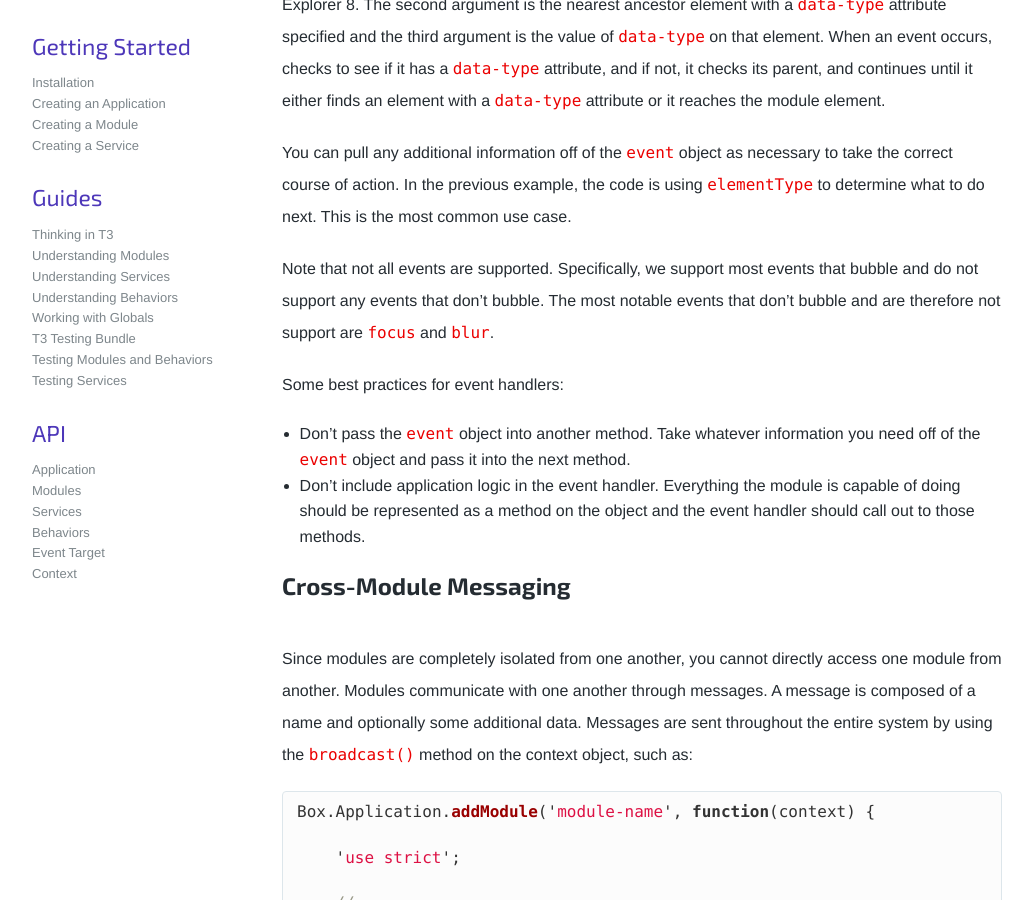
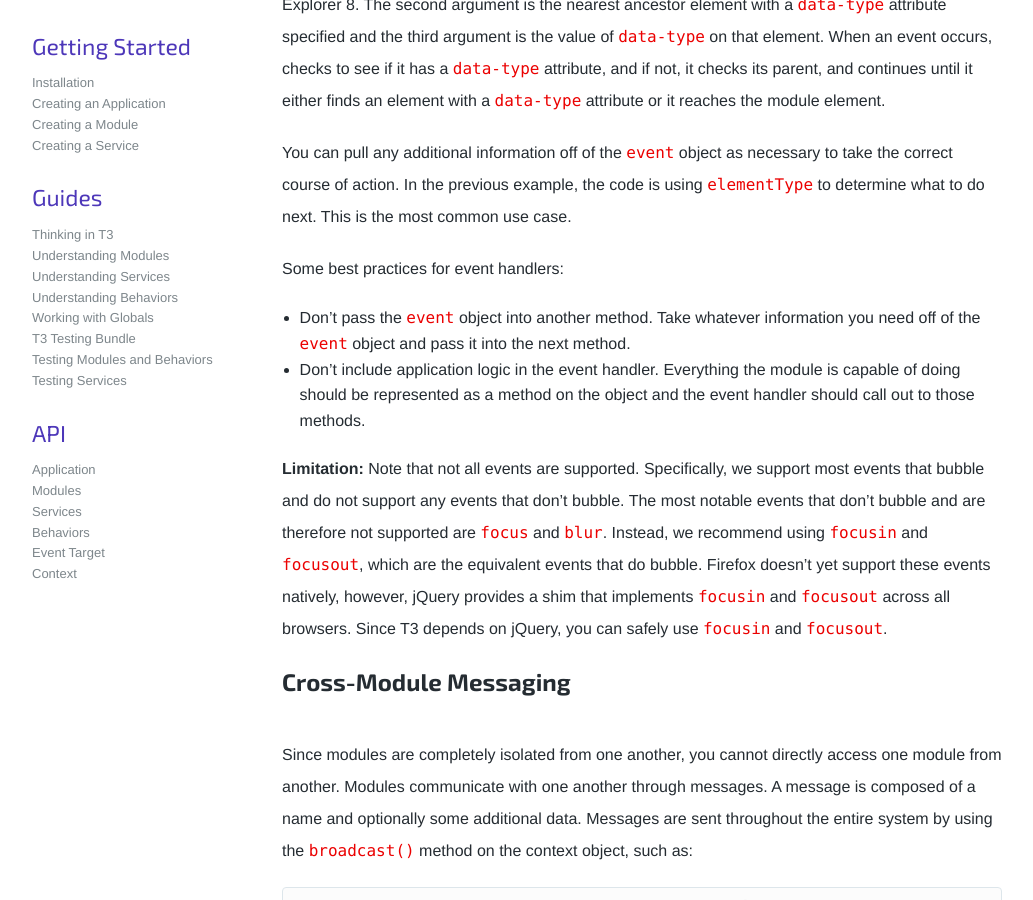
Before and after one commit to box/t3js, a Jekyll site: the page built from docs/guides/modules.md, in a window 1280 px wide and 900 px high, scrolled down 7270 px. Shown: the whole window, without its empty margins (123-1156 px from the left). Built offline with Jekyll 4.4.1, drawn with Linux system fonts in a browser that asks for light colours; Markdown is read by kramdown in place of the engine named in the settings.

Commit message:
Docs: Add info on focusin/focusout (fixes #32)

```diff
--- a/docs/guides/modules.md
+++ b/docs/guides/modules.md
@@ -243,12 +243,12 @@ The `onclick()` method is automatically called when a click happens inside of th
 
 You can pull any additional information off of the `event` object as necessary to take the correct course of action. In the previous example, the code is using `elementType` to determine what to do next. This is the most common use case.
 
-Note that not all events are supported. Specifically, we support most events that bubble and do not support any events that don't bubble. The most notable events that don't bubble and are therefore not support are `focus` and `blur`.
-
 Some best practices for event handlers:
 
 * Don't pass the `event` object into another method. Take whatever information you need off of the `event` object and pass it into the next method.
 * Don't include application logic in the event handler. Everything the module is capable of doing should be represented as a method on the object and the event handler should call out to those methods.
+
+**Limitation:** Note that not all events are supported. Specifically, we support most events that bubble and do not support any events that don't bubble. The most notable events that don't bubble and are therefore not supported are `focus` and `blur`. Instead, we recommend using `focusin` and `focusout`, which are the equivalent events that do bubble. Firefox doesn't yet support these events natively, however, jQuery provides a shim that implements `focusin` and `focusout` across all browsers. Since T3 depends on jQuery, you can safely use `focusin` and `focusout`.
 
 ## Cross-Module Messaging
 
```
